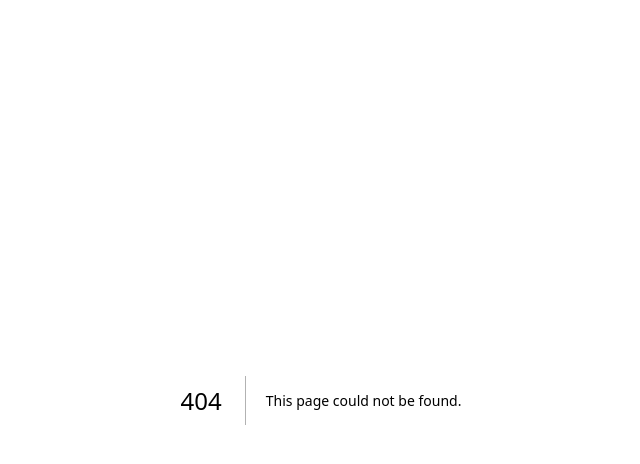
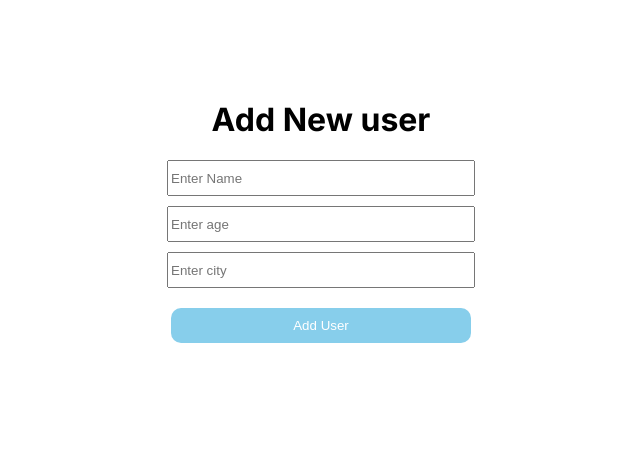
Before and after one commit to Sud-7/Test-Next-3, a Next.js app: page /adduser in a window 1280 px wide. Before the commit this address had no page. Shown: the top 464 px of the page, without its empty margins (319-959 px from the left). Built offline with nearby package versions, Linux system fonts and the light colour scheme.

Commit message:
added Form FE and POSTed request from FE to BE

```diff
--- /dev/null
+++ b/src/app/adduser/page.js
@@ -0,0 +1,60 @@
+"use client";
+import { useState } from "react";
+import "./../style.css";
+
+export default function Page() {
+  const [name, setName] = useState("");
+  const [age, setAge] = useState("");
+  const [city, setCity] = useState("");
+
+  const addUser = async () => {
+    let response = await fetch("http://localhost:3000/api/users", {
+      method: "POST",
+      body: JSON.stringify({ name, age, city }),
+    });
+
+    let data = await response.json();
+    console.log(data);
+
+    if (data.success) {
+      return alert("User created successfully" + name + age + city);
+    } else {
+      alert("Invalid Inputs");
+    }
+
+    console.log(name, age, city);
+    setName("");
+    setAge("");
+    setCity("");
+  };
+  return (
+    <div className="add-user">
+      <h1>Add New user</h1>
+
+      <input
+        type="text"
+        value={name}
+        placeholder="Enter Name"
+        onChange={(e) => setName(e.target.value)}
+        className="input-field"
+      />
+      <input
+        type="text"
+        value={age}
+        placeholder="Enter age"
+        onChange={(e) => setAge(e.target.value)}
+        className="input-field"
+      />
+      <input
+        type="text"
+        value={city}
+        placeholder="Enter city"
+        onChange={(e) => setCity(e.target.value)}
+        className="input-field"
+      />
+      <button onClick={addUser} className="btn">
+        Add User
+      </button>
+    </div>
+  );
+}
--- /dev/null
+++ b/src/app/style.css
@@ -0,0 +1,22 @@
+.input-field {
+  display: block;
+  margin: 10px;
+  width: 300px;
+  height: 30px;
+}
+
+.btn {
+  background-color: skyblue;
+  color: white;
+  border: 0;
+  width: 300px;
+  margin: 10px;
+  padding: 10px;
+  border-radius: 10px;
+  cursor: pointer;
+}
+
+.add-user {
+  margin-top: 100px;
+  text-align: -webkit-center;
+}
```
